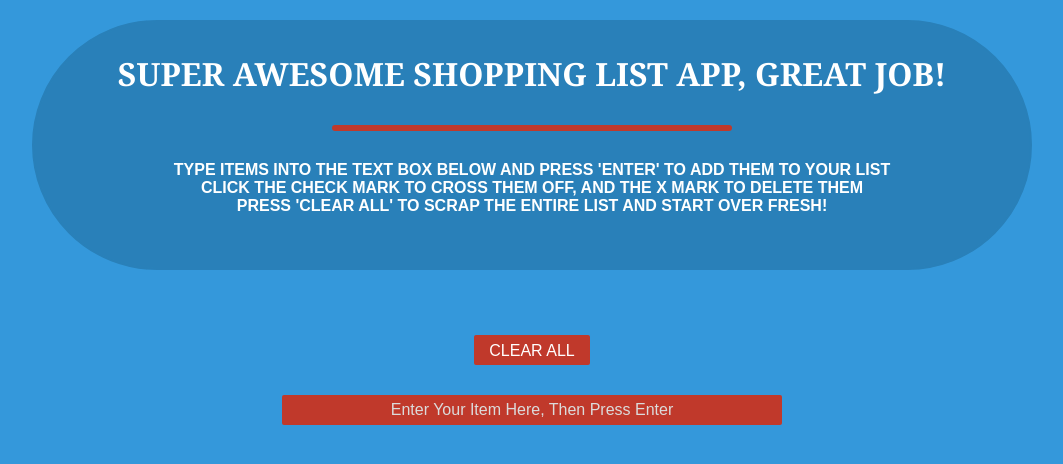
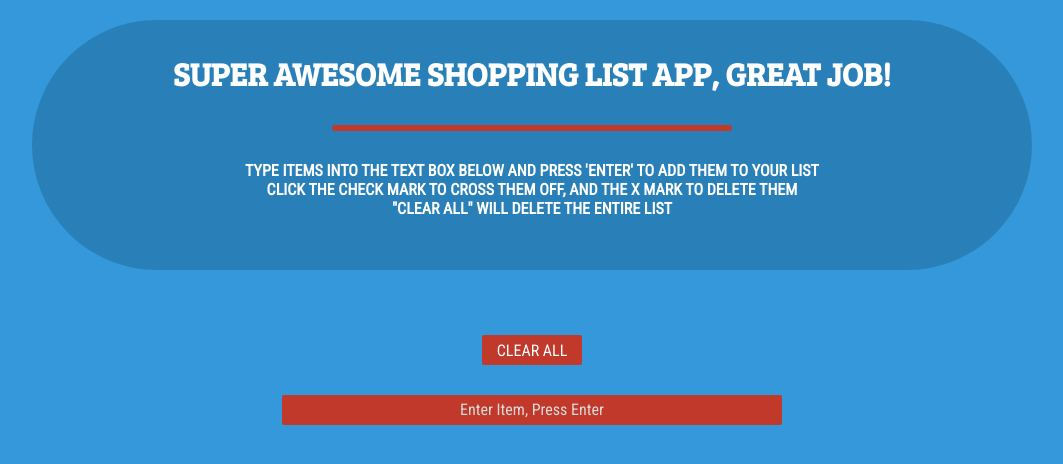
Before and after one commit to cultrerac/Shopping-List, a plain HTML site: page index.html in a window 1280 px wide. Shown: the whole page, without its empty margins (108-1171 px from the left). Drawn offline with nearby package versions, Linux system fonts and the light colour scheme.

Commit message:
Added google fonts
Added roboto condensed and bree serif
condensed some text

```diff
--- a/css/stylesheet.css
+++ b/css/stylesheet.css
@@ -10,7 +10,7 @@
 body{
 	background-color: #3498db;
 	color: #e74c3c;
-	font-family: sans serif, Arial;
+	font-family: 'Roboto Condensed', sans-serif;
 	text-align: center;
 }
 
@@ -39,14 +39,14 @@ p{
 
 h1{
 	font-size: 24pt;
-	font-family: Georgia, serif;
+	font-family: 'Bree Serif', serif;
 	text-transform: uppercase;
 	color: white;
 }
 
 h2{
 	font-size: 12pt;
-	font-family: sans-serif;
+	font-family: 'Roboto Condensed', sans-serif;
 	text-transform: uppercase;
 	background-color: transparent;
 	color: white;
@@ -78,6 +78,7 @@ hr{
 	color: #fff;
     display: inline-block;
     font-size: 12pt;
+    font-family: 'Roboto Condensed', sans-serif;
     height: 30px;
     line-height: 24pt;
     margin: 15px auto;
@@ -104,6 +105,7 @@ button {
 	cursor: pointer;
     display: inline-block;
     font-size: 12pt;
+    font-family: 'Roboto Condensed', sans-serif;
     height: 30px;
     line-height: 24pt;
     margin: 15px auto;
--- a/index.html
+++ b/index.html
@@ -4,6 +4,8 @@
 		<meta name="description" content="Groceries...feed me groceries...">
 		<link rel="stylesheet" href="css/stylesheet.css" type="text/css" charset="utf-8">
 		<script src="http://ajax.googleapis.com/ajax/libs/jquery/1.10.2/jquery.min.js"></script>
+		<link href='http://fonts.googleapis.com/css?family=Roboto+Condensed' rel='stylesheet' type='text/css'>
+		<link href='http://fonts.googleapis.com/css?family=Bree+Serif' rel='stylesheet' type='text/css'>
 		<title>Shopping List App</title>
 	</head>
 	<body>
@@ -14,14 +16,14 @@
 
 	     		<h2>Type Items into the Text Box Below and Press 'Enter' to add them to your list</h2>
 	     		<h2>Click the Check Mark to Cross Them Off, and the X Mark to Delete Them</h2>
-	     		<h2 id="instructions">Press 'Clear All' to Scrap the Entire List and Start Over Fresh!</h2>
+	     		<h2 id="instructions">"Clear All" will delete the entire list</h2>
      		</div>
 
      		<button name="startover" id="startover" class="button">CLEAR ALL</button>
 
     		<div id="outer-area">
 
-        		<input id="add-items" type="text" name="add-items" autocomplete="off" placeholder="Enter Your Item Here, Then Press Enter">
+        		<input id="add-items" type="text" name="add-items" autocomplete="off" placeholder="Enter Item, Press Enter">
 
         		<div id="list-area"></div>
 
```
